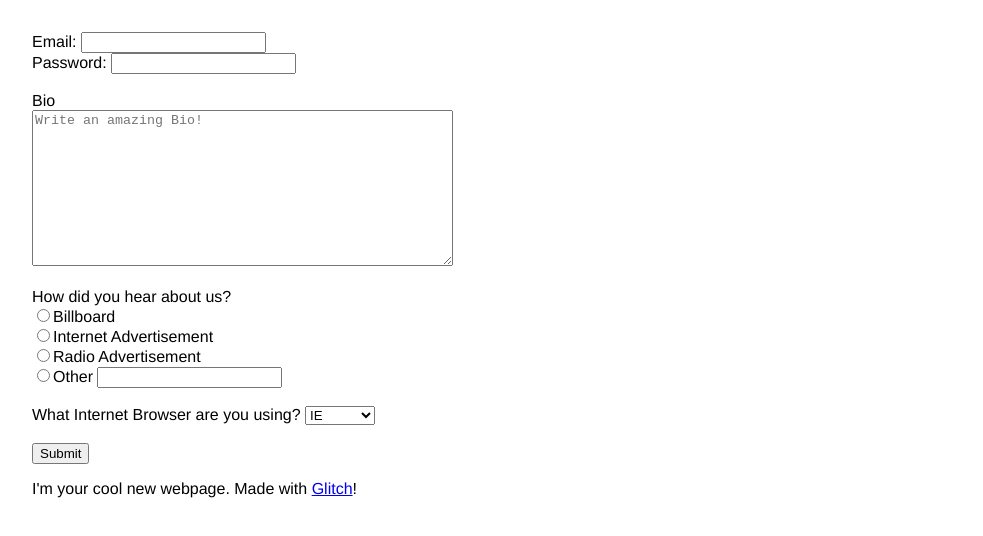
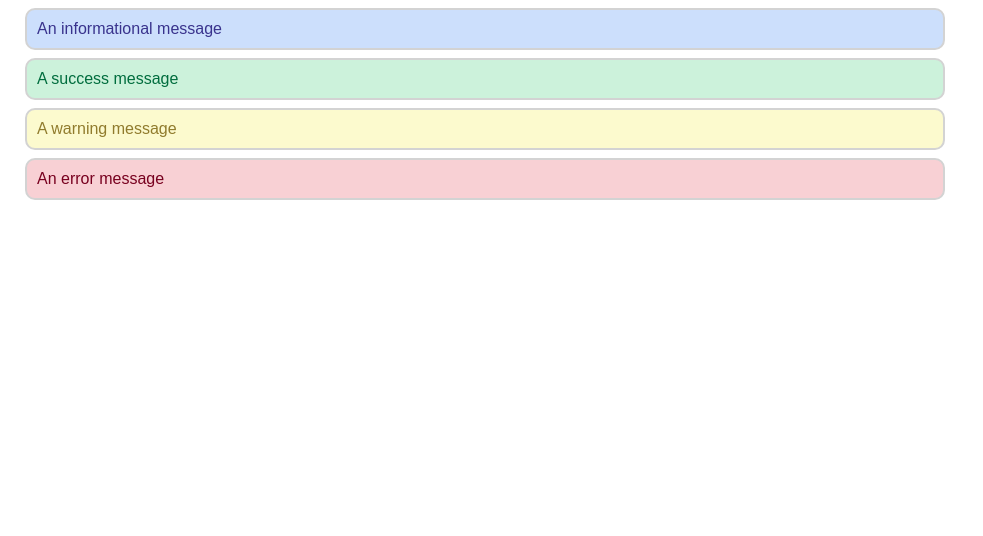
Before and after one commit to MichaelWaymire/G2, a plain HTML site: page index.html in a window 1280 px wide. Shown: the whole page, without its empty margins (0-983 px from the left). Drawn offline with Linux system fonts and the light colour scheme.

Commit message:
🏜📒 Updated with Glitch

```diff
--- a/index.html
+++ b/index.html
@@ -13,56 +13,29 @@
     <script src="/script.js" defer></script>
   </head>
   <body>
-            <form method="get" action="http://request-inspector.glitch.me">
+ <!DOCTYPE html>
+<html lang="en">
+    <head>
+        <meta charset="UTF-8">
+        <title>Message component</title>
+        <link rel="stylesheet" href="css/messages.css">
+    </head>
+    <body>
+        <div class="message message-info">
+            An informational message
+        </div>
+        <div class="message message-success">
+            A success message
+        </div>
+        <div class="message message-warning">
+            A warning message
+        </div>
+        <div class="message message-error">
+            An error message
+        </div>
 
-            <label for="email">Email:</label>
-            <input type="email" id="email" name="email">
-            <br>
-
-            <label for="password">Password:</label>
-            <input type="password" id="password" name="password">
-            <br><br>
-
-            <label for="Bio">Bio</label>
-            <br>
-
-            <textarea rows="10" cols="50" id="Bio" name="Bio" placeholder="Write an amazing Bio!"></textarea>
-            <br><br>
-
-            <label for="howdidyou">How did you hear about us?</label>
-            <br>
-
-            <input type="radio" id="howdidyou" name="hdy1" value="Billboard">Billboard
-            <br>
-
-            <label for="howdidyou2"></label>
-            <input type="radio" id="howdidyou2" name="hdy2" value="Internet Advertisement">Internet Advertisement
-            <br>
-
-            <label for="howdidyou3"></label>
-            <input type="radio" id="howdidyou3" name="hdy3" value="Radio Advertisement">Radio Advertisement
-            <br>
-
-            <label for="howdidyou4"></label>
-            <input type="radio" id="howdidyou4" name="hdy4" value="Other">Other
-
-            <label for="oth"></label>
-            <input type="text" id="oth" name="othe">
-            <br><br>
-
-            <label for="whatbroswer">What Internet Browser are you using?</label>
-            <select id="whatbroswer">
-                <option value="Internet Explore">IE</option>
-                <option value="Chrome">Chrome</option>
-                <option value="FireFox">FireFox</option>
-                <option value="Opera">Opera</option>
-            </select>
-
-            <br><br>
-            <button type="submit">Submit</button>
-    <p>
-      I'm your cool new webpage. Made with <a href="https://glitch.com">Glitch</a>!
-    </p>
+    </body>
+</html>
 
     <!-- include the Glitch button to show what the webpage is about and
           to make it easier for folks to view source and remix -->
--- a/style.css
+++ b/style.css
@@ -1,11 +1,63 @@
 /* CSS files add styling rules to your content */
 
-body {
-  font-family: "Benton Sans", "Helvetica Neue", helvetica, arial, sans-serif;
-  margin: 2em;
-}
-
+body, html {
+    height: 100%;
+    width: 100%;
+    padding: 0;
+    margin: 0;
+    font-family: Arial, Ubuntu, sans-serif;
+  }
 h1 {
   font-style: italic;
   color: #373fff;
 }
+
+.message-info{
+    background-color: #ccdffc;
+    color: #39338d;
+    width: 70%;
+    margin: 8px 25px;
+    border-radius: 10px;
+    padding: 10px;
+    border-style: solid;
+    border-color: lightgray;
+    border-width: 2px;
+
+
+}
+
+.message-success{
+    background-color: #ccf2db;
+    color: #006d3e;
+    width: 70%;
+    margin: 8px 25px;
+    border-radius: 10px;
+    padding: 10px;
+    border-style: solid;
+    border-color: lightgray;
+    border-width: 2px;
+}
+
+.message-warning{
+    background-color: #fcface;
+    color: #907b2d;
+    width: 70%;
+    margin: 8px 25px;
+    border-radius: 10px;
+    padding: 10px;
+    border-style: solid;
+    border-color: lightgray;
+    border-width: 2px;
+}
+
+.message-error{
+    background-color: #f8d0d4;
+    color: #78001f;
+    width: 70%;
+    margin: 8px 25px;
+    border-radius: 10px;
+    padding: 10px;
+    border-style: solid;
+    border-color: lightgray;
+    border-width: 2px;
+}
```
